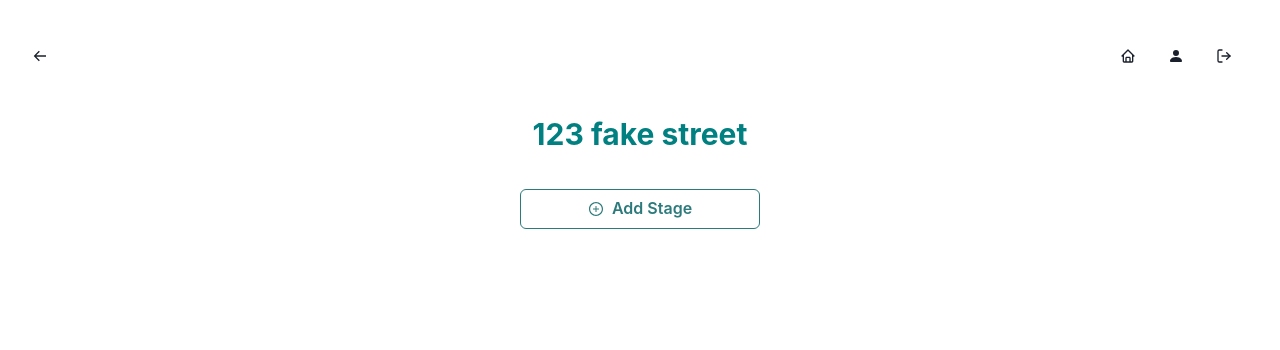
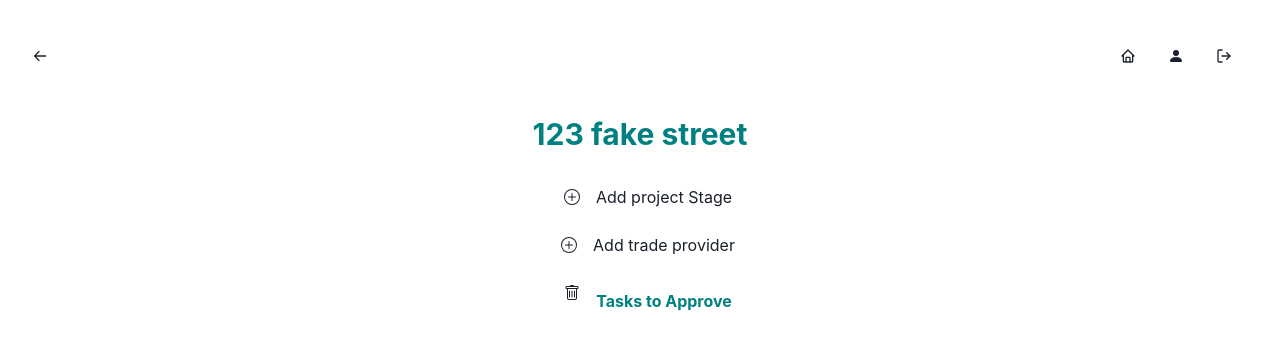
Before and after one commit to QuentinHS/full-stack-app-coder-academy, a React (Vite) app in the folder client/: page /stage in a window 1280 px wide. Shown: the top 350 px of the page. Built offline with nearby package versions, Linux system fonts and the light colour scheme.

Commit message:
Included new Icon next to add stage link

```diff
--- a/client/src/components/Stage.jsx
+++ b/client/src/components/Stage.jsx
@@ -1,7 +1,9 @@
 import React from "react";
-import { Input, InputLeftAddon, InputGroup, Center, Button, Text } from '@chakra-ui/react'
+import { Input, InputLeftAddon, InputGroup, Center, Button, Text, Icon } from '@chakra-ui/react'
 import { AiOutlinePlusCircle, AiFillExclamationCircle } from 'react-icons/ai'
+import { BsTrash, BsPlusCircle } from 'react-icons/bs'
 import{ Link } from 'react-router-dom'
+
 
 const Stage = () => {
 
@@ -15,10 +17,17 @@ const Stage = () => {
             <Center>
                 <Text mb='1rem' fontSize='3xl' color='teal' as='b'>{currentProject.address}</Text>
             </Center>
-            <Center >
-                <Link to="/register">
-                    <Button leftIcon={<AiOutlinePlusCircle />} mt="1em" width="15rem" colorScheme="teal" variant="outline">Add Stage</Button>
-                </Link>
+            <Center>
+                <Icon m="1rem" as={BsPlusCircle} />
+                <Link to="/">  Add project Stage </Link>
+            </Center>
+            <Center>
+                <Icon m="1rem" as={BsPlusCircle} />
+                <Link to="/">  Add trade provider </Link>
+            </Center>
+            <Center>
+                <Icon m="1rem" as={BsTrash} />
+                <Text mt='1rem' fontSize='1xl' color='teal' as='b'>Tasks to Approve</Text>
             </Center>
         </div>
     )
```
